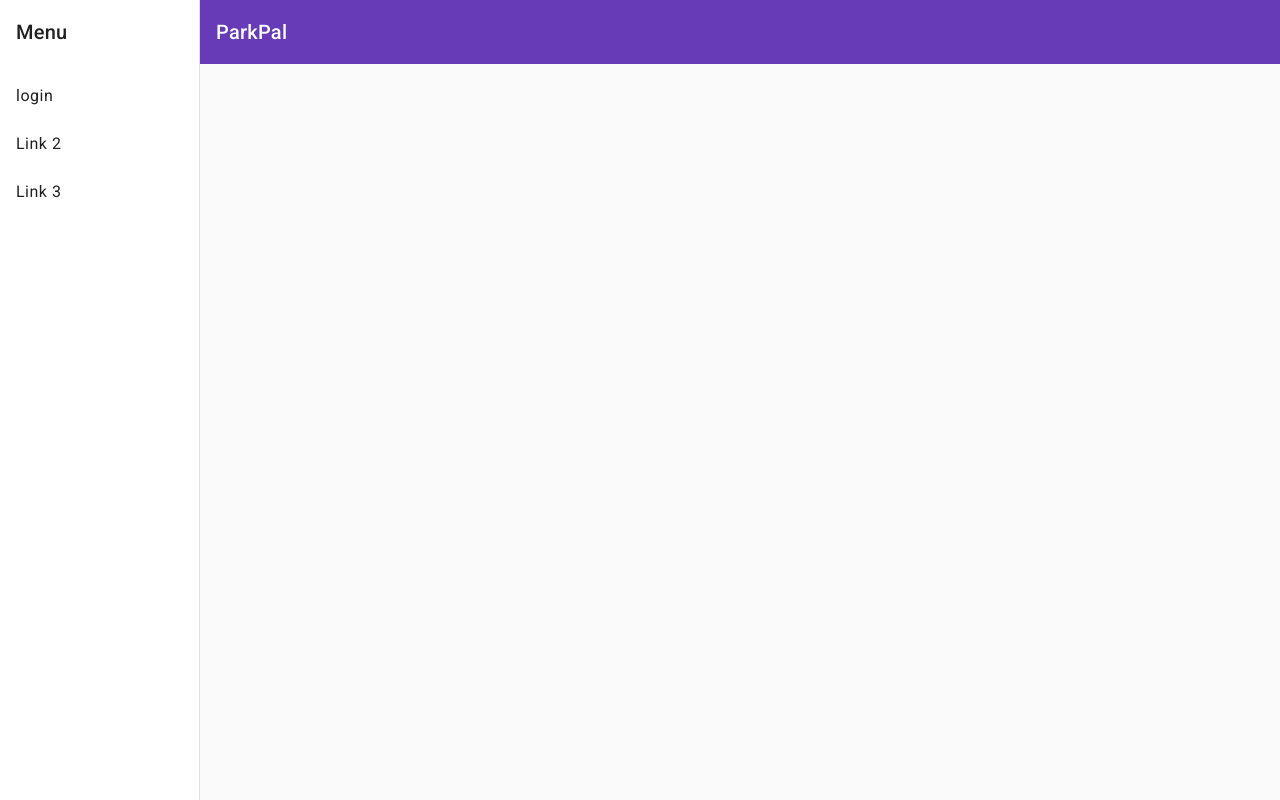
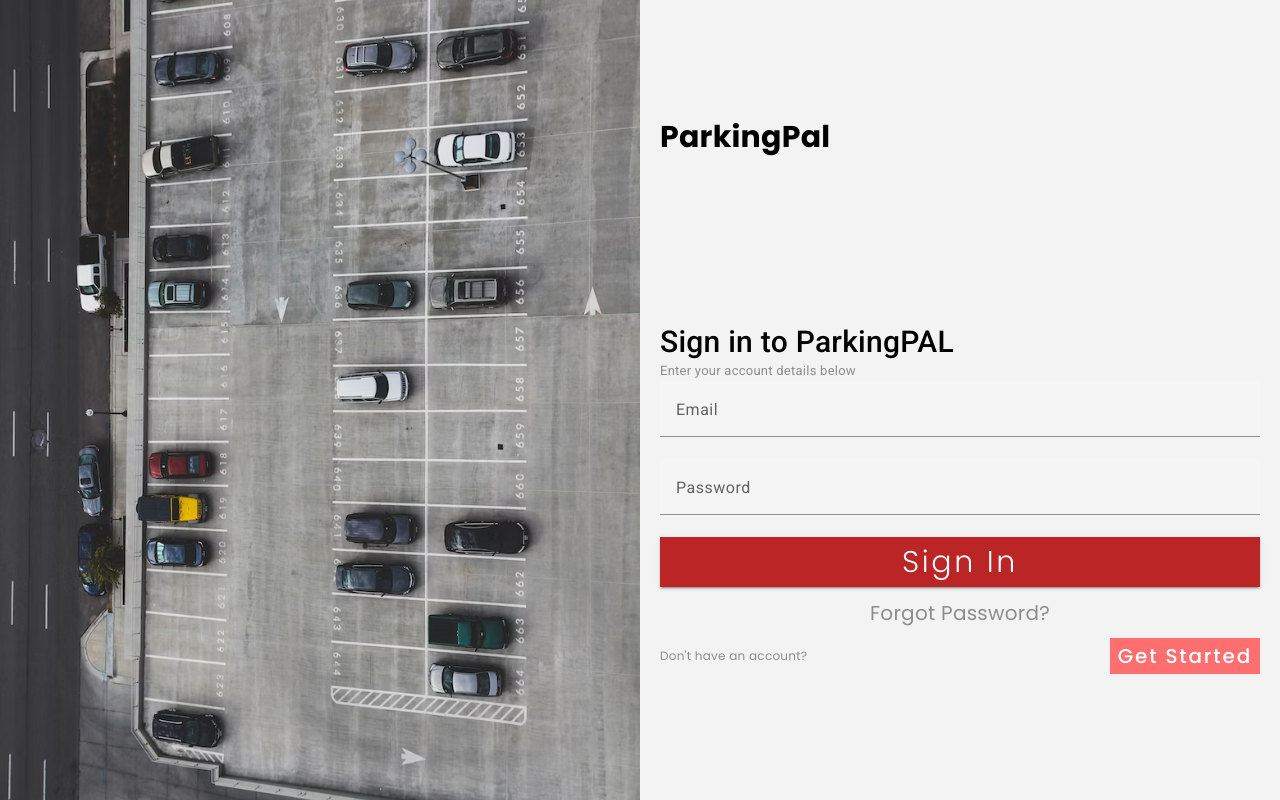
Before and after one commit to LM-Inocentes/ParkPal, an Angular app in the folder ParkPal/: page / in a window 1280 px wide. Built offline with nearby package versions, Linux system fonts and the light colour scheme.

Commit message:
dashboarda-feature

```diff
--- a/ParkPal/src/app/app-navigation/app-navigation.component.html
+++ b/ParkPal/src/app/app-navigation/app-navigation.component.html
@@ -5,8 +5,8 @@
       [opened]="(isHandset$ | async) === false">
     <mat-toolbar>Menu</mat-toolbar>
     <mat-nav-list>
-      <a mat-list-item href="">login</a>
-      <a mat-list-item href="#">Link 2</a>
+      <a mat-list-item href="">Login</a>
+      <a mat-list-item href="register">Register</a>
       <a mat-list-item href="#">Link 3</a>
     </mat-nav-list>
   </mat-sidenav>
@@ -23,5 +23,7 @@
       <span>ParkPal</span>
     </mat-toolbar>
     <!-- Add Content Here -->
+
+    <router-outlet></router-outlet>
   </mat-sidenav-content>
 </mat-sidenav-container>
--- a/ParkPal/src/app/app-routing.module.ts
+++ b/ParkPal/src/app/app-routing.module.ts
@@ -1,9 +1,11 @@
 import { NgModule } from '@angular/core';
 import { RouterModule, Routes } from '@angular/router';
 import { LoginComponent } from './component/login/login.component';
+import { RegisterComponent } from './component/register/register.component';
 
 const routes: Routes = [
-  {path : 'login',title: 'Parkpal:Login',  component : LoginComponent},
+  {path : '',title: 'ParkPal-Login',  component : LoginComponent},
+  {path : 'register',title: 'Parkpal-register',  component : RegisterComponent},
 ];
 
 @NgModule({
--- a/ParkPal/src/app/app.component.html
+++ b/ParkPal/src/app/app.component.html
@@ -1 +1,4 @@
-<app-app-navigation></app-app-navigation>
+<router-outlet>
+
+    <!-- <app-app-navigation></app-app-navigation> -->
+</router-outlet>
--- a/ParkPal/src/app/component/login/login.component.html
+++ b/ParkPal/src/app/component/login/login.component.html
@@ -1 +1,46 @@
-<p>login works!</p>
+<section class="main_container">
+  <img
+    class="left-landing"
+    src="../../../assets/svg/parking-logo.svg"
+    alt="parklogo"
+  />
+
+  <div class="right-landing">
+    <div class="rAppName">
+      <p class="webName">ParkingPal</p>
+    </div>
+
+    <p class="container__info">Sign in to ParkingPAL</p>
+    <p class="container__info1">Enter your account details below</p>
+
+    <!-- Forms section -->
+    <form class="right__forms">
+
+      <!-- Input Email -->
+      <mat-form-field>
+        <mat-label>Email</mat-label>
+        <input matInput type="email"/>
+      </mat-form-field>
+
+      <mat-form-field>
+        <mat-label>Password</mat-label>
+        <input matInput type="password"/>
+      </mat-form-field>
+
+      <button mat-raised-button color="warn">Sign In</button>
+
+      <p class="right__forgotpass">Forgot Password?</p>
+
+      <!-- Don't Have acc? -->
+      <div class="right__donthaveacc">
+        <p class="right__donthaveacctxt">Don't have an account?</p>
+        <button mat-button color="warn" routerLink="/register">Get Started</button>
+      </div>
+    </form>
+
+    <!-- Sign in to ParkingPAL
+    <div class="right__landing__signin">
+
+    </div> -->
+  </div>
+</section>
--- a/ParkPal/src/app/component/login/login.component.scss
+++ b/ParkPal/src/app/component/login/login.component.scss
@@ -0,0 +1,156 @@
+p {
+    margin: 0;
+}
+
+button {
+    cursor: pointer;
+}
+
+.main_container {
+    height: 100vh;
+    display: flex;
+}
+
+/* Left Landing */
+.left-landing {
+    width: 50%;
+    height: 100vh;
+    object-fit: cover;
+    background-repeat: no-repeat;
+}
+
+/* Right Landing */
+.right-landing {
+    height: 100vh;
+    background-color: #f3f3f3;
+    width: 50%;
+    padding: 20px 20px 20px 20px;
+    display: flex;
+    flex-direction: column;
+    justify-content: center;
+}
+
+.right__landing__signin {
+    display: flex;
+    flex-direction: column;
+    align-items: normal;
+}
+
+.rAppName {
+    font-family: poppins;
+}
+
+.webName {
+    font-family: "Poppins", Courier, monospace;
+    margin: 0px;
+    font-size: 30px;
+    font-weight: 700;
+    padding: 0 0 185px 0;
+}
+
+.container {
+    font-family: "Poppins", Courier, monospace;
+    padding-top: 35px;
+}
+
+p.container__info {
+    width: fit-content;
+    font-size: 30px;
+    font-weight: 500;
+}
+
+p.container__info1 {
+    padding: 9px 0 0 0;
+    font-size: small;
+    width: fit-content;
+    color: #8D8D8D;
+}
+
+/* for input forms */
+// input {
+//     height: 4vh;
+//     font-family: Poppins;
+//     font-size: 20px;
+//     background-color: #f3f3f3;
+//     margin: 44px 0 0 0;
+//     padding: 16px 5px 16px 5px;
+//     border: 0px;
+//     border-bottom: 1px solid black;
+// }
+
+.right__forms {
+    display: flex;
+    flex-direction: column;
+}
+
+.right__signin {
+    margin: 45px 0 0 0;
+    cursor: pointer;
+    border-radius: 0%;
+    background-color: #BB2525;
+    border: 0px;
+}
+
+.right__signin__text {
+    font-size: 30px;
+    color: #f3f3f3;
+    padding: 12px 0px 12px 0px;
+}
+
+.right__forgotpass {
+    font-family: Poppins;
+    display: flex;
+    justify-content: center;
+    font-size: 20px;
+    padding: 16px 0 0 0;
+    color: #8D8D8D;
+    cursor: pointer;
+}
+
+.right__donthaveacc {
+    margin: 15px 0 0 0;
+    display: flex;
+    justify-content: space-between;
+}
+
+.right__donthaveacctxt {
+    font-family: Poppins;
+    display: flex;
+    align-items: center;
+    justify-content: center;
+    font-size: 12px;
+    color: #8D8D8D;
+    cursor: pointer;
+}
+
+.right__donthaveaccGetstart {
+    font-family: Poppins;
+    display: flex;
+    justify-content: center;
+    font-size: 7px;
+    color: #f3f3f3;
+}
+
+.right__donthaveaccbtn {
+    border: 0;
+    padding: 2px;
+    background-color: #FF6F6F
+}
+
+button[mat-raised-button]{
+    color: white;
+    background-color: #BB2525;
+    font-size: 30px;
+    font-family: 'Poppins', Courier, monospace;
+    font-weight: 300;
+    border-radius: 0;
+    padding: 25px 0 25px 0;
+}
+
+button[mat-button]{
+    color: white;
+    background-color: #FF6F6F;
+    font-size: 20px;
+    font-family: 'Poppins', Courier, monospace;
+    border-radius: 0;
+}
--- a/ParkPal/src/app/component/register/register.component.html
+++ b/ParkPal/src/app/component/register/register.component.html
@@ -1 +1,82 @@
-<p>register works!</p>
+<mat-grid-list cols="2" colHeight="1:2">
+  <mat-grid-tile>
+    <!-- input information/s -->
+    <form>
+      <!-- Basic Information -->
+      <div class="main__basicinformation">
+        <p class="main__information__texttitles">Basic Information</p>
+
+        <!-- full name -->
+        <div>
+          <p class="information__texttitles">Full Name<span>*</span></p>
+          <mat-form-field>
+            <mat-label>Full Name</mat-label>
+            <input matInput type="text" />
+          </mat-form-field>
+        </div>
+
+        <!-- Email Address -->
+        <div>
+          <p class="information__texttitles">Email Address<span>*</span></p>
+          <mat-form-field>
+            <mat-label>Email Address</mat-label>
+            <input matInput type="email" />
+          </mat-form-field>
+        </div>
+
+        <!-- Password -->
+        <div>
+          <p class="information__texttitles">Password<span>*</span></p>
+          <mat-form-field>
+            <mat-label>Password</mat-label>
+            <input matInput type="password" />
+          </mat-form-field>
+        </div>
+
+        <!-- Confirm Password -->
+        <div>
+          <p class="information__texttitles">Confirm Password<span>*</span></p>
+          <mat-form-field>
+            <mat-label>Confirm Password</mat-label>
+            <input matInput type="password" />
+          </mat-form-field>
+        </div>
+      </div>
+      <!-- end of Basic Information section -->
+    </form>
+  </mat-grid-tile>
+  <mat-grid-tile rowspan="2">2</mat-grid-tile>
+  <mat-grid-tile> <!-- Vehicle Information -->
+    <div class="main__vehicleinformation">
+      <p class="main__information__texttitles">Vehicle Information</p>
+
+      <!-- Make -->
+      <div>
+        <p class="information__texttitles">Make<span>*</span></p>
+        <mat-form-field>
+          <mat-label>Make</mat-label>
+          <input matInput type="text"/>
+        </mat-form-field>
+      </div>
+
+      <!-- Model -->
+      <div>
+        <p class="information__texttitles">Model<span>*</span></p>
+        <mat-form-field>
+          <mat-label>Model</mat-label>
+          <input matInput type="text"/>
+        </mat-form-field>
+      </div>
+
+      <!-- Plate Number -->
+      <div>
+        <p class="information__texttitles">Plate Number<span>*</span></p>
+        <mat-form-field>
+          <mat-label>Plate Number</mat-label>
+          <input matInput type="text"/>
+        </mat-form-field>
+      </div>
+    </div>
+    <!-- end of vehicle section -->
+</mat-grid-tile>
+</mat-grid-list>
--- a/ParkPal/src/app/component/register/register.component.scss
+++ b/ParkPal/src/app/component/register/register.component.scss
@@ -0,0 +1,8 @@
+mat-grid-tile{
+    display: flex;
+    background-color: aqua;
+}
+
+mat-grid-list{
+    display: flex;
+}
--- /dev/null
+++ b/ParkPal/src/app/input/input.component.html
@@ -0,0 +1,4 @@
+<mat-form-field>
+    <mat-label></mat-label>
+    <input matInput>
+</mat-form-field>
--- /dev/null
+++ b/ParkPal/src/app/input/input.component.scss
@@ -0,0 +1,9 @@
+.example-form {
+    min-width: 150px;
+    max-width: 500px;
+    width: 100%;
+  }
+
+  .example-full-width {
+    width: 100%;
+  }
--- a/ParkPal/src/styles.scss
+++ b/ParkPal/src/styles.scss
@@ -1,4 +1,14 @@
 /* You can add global styles to this file, and also import other style files */
+
+/* You can add global styles to this file, and also import other style files */
+@import url('https://fonts.googleapis.com/css2?family=Montserrat:ital,wght@0,100;0,200;0,300;0,400;0,500;0,600;0,700;0,800;0,900;1,100;1,200;1,300;1,400;1,500;1,600;1,700;1,800;1,900&family=Poppins:ital,wght@0,100;0,200;0,300;0,400;0,500;0,600;0,700;0,800;0,900;1,100;1,200;1,300;1,400;1,500;1,600;1,700;1,800;1,900&display=swap');
+
+*{
+    padding: 0;
+    box-sizing: border-box;
+    margin: 0;
+}
+
 
 html, body { height: 100%; }
 body { margin: 0; font-family: Roboto, "Helvetica Neue", sans-serif; }
```
Also changed, not shown: ParkPal/src/app/app.module.ts (+13 -3 lines), ParkPal/src/app/input/input.component.ts (added, +10 -0 lines), ParkPal/src/assets/svg/parking-logo.svg (added), 1 other file (tests, documents, lock files or other folders).
